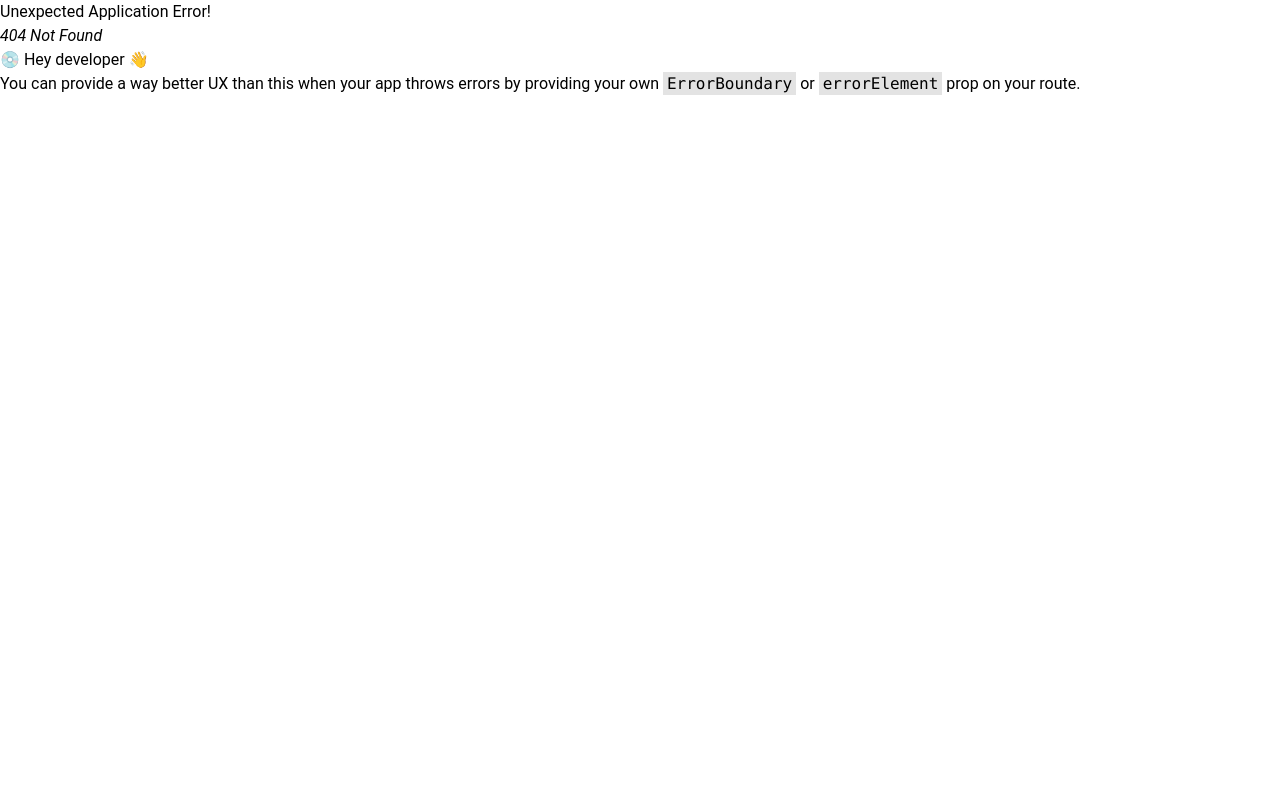
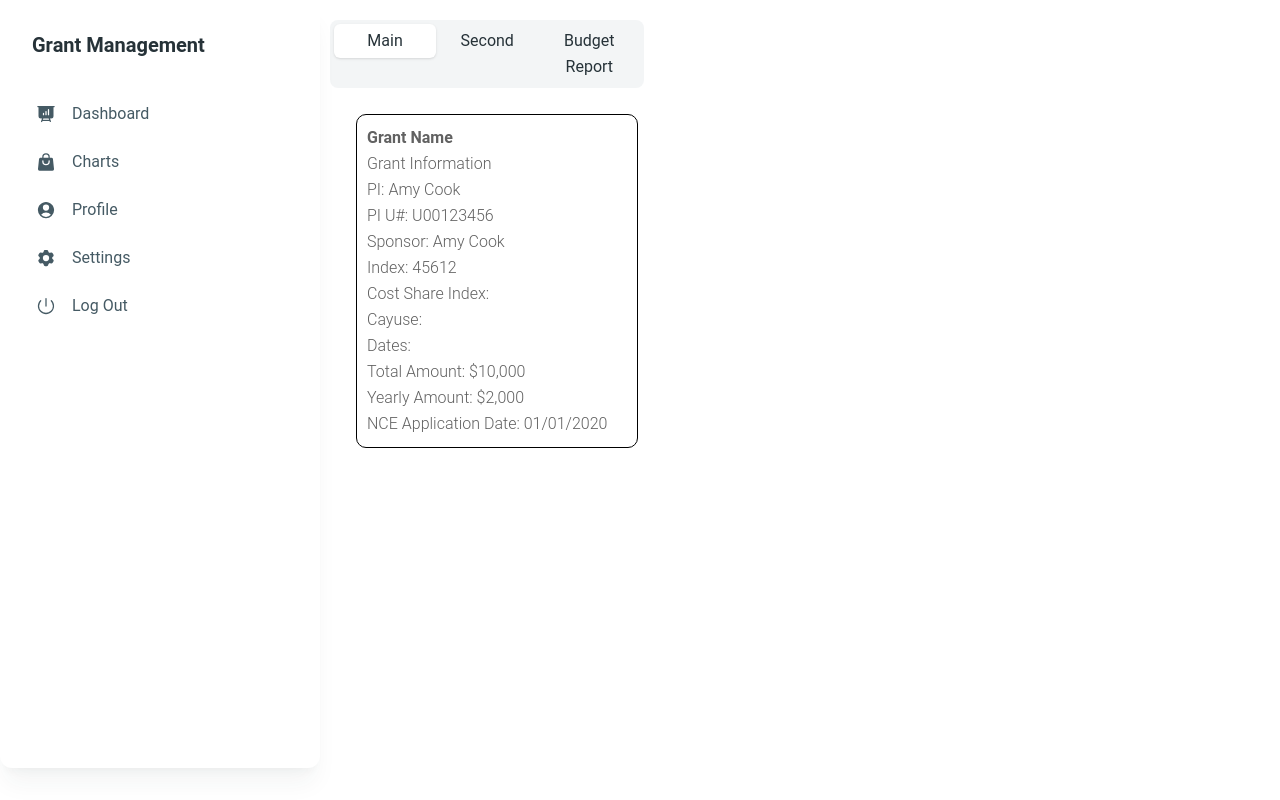
Before and after one commit to DaronAdams/grant-monitor, a React (Create React App) app in the folder frontend/: page /grant-show in a window 1280 px wide. Before the commit this address had no page. Built offline with nearby package versions, Linux system fonts and the light colour scheme.

Commit message:
Created GrantShow page  added Tabs component and populated with garbage data until API calls are functional

```diff
--- a/frontend/package.json
+++ b/frontend/package.json
@@ -30,6 +30,7 @@
     "react-dom": "^18.2.0",
     "react-router-dom": "^6.15.0",
     "react-scripts": "5.0.1",
+    "react-tabs": "^6.0.2",
     "react-toastify": "^9.1.3",
     "styled-components": "^5.3.11",
     "typescript": "^4.9.5",
--- a/frontend/src/App.tsx
+++ b/frontend/src/App.tsx
@@ -8,6 +8,7 @@ import Login from './pages/Login';
 import Register from './pages/Register';
 import Test from './pages/Test';
 import TestChart from './pages/TestChart';
+import GrantShowPage from './pages/GrantShow';
 
 
 const router = createBrowserRouter([
@@ -32,6 +33,10 @@ const router = createBrowserRouter([
     path:'/testchart',
     element: <TestChart />,
   },
+  {
+    path:'/grant-show',
+    element: <GrantShowPage />,
+  },
 
 ]);
 
--- /dev/null
+++ b/frontend/src/components/Tabs.tsx
@@ -0,0 +1,127 @@
+import {
+  Tabs,
+  TabsHeader,
+  TabsBody,
+  Tab,
+  TabPanel,
+} from '@material-tailwind/react';
+import React, {useState} from 'react';
+
+function MainTabContent() {
+  return(
+    <div style={{
+      width:'100%',
+      height:'100%',
+      padding:'10px',
+      border:'1px solid black',
+      borderRadius:'10px',
+      margin:'10px',
+    }}>
+      <h1 className="font-semibold">Grant Name</h1>
+
+      <div>Grant Information
+
+        <p>PI: Amy Cook</p>
+        <p>PI U#: U00123456</p>
+        <p>Sponsor: Amy Cook</p>
+        <p>Index: 45612</p>
+        <p>Cost Share Index:</p>
+        <p>Cayuse:</p>
+        <p>Dates:</p>
+        <p>Total Amount: $10,000</p>
+        <p>Yearly Amount: $2,000</p>
+        <p>NCE Application Date: 01/01/2020</p>
+
+        <div>
+
+        </div>
+
+      </div>
+    </div>
+
+  )
+}
+
+function SecondTabContent() {
+  return(
+    <div>
+        Second tab content
+    </div>
+  )
+}
+
+function BudgetReportTabContent() {
+  return(
+    <div>
+        Budget report tab content
+    </div>
+  )
+}
+
+export function TabsDefault() {
+  const [activeTab, setActiveTab] = useState('Main');
+  // create data for the tabs
+  const data = [
+    {
+      label: 'Main',
+      value: 'Main',
+      desc: 'This is the main tab',
+    },
+    {
+      label: 'Second',
+      value: 'Second',
+      desc: 'This is the second tab',
+    },
+    {
+      label: 'Budget Report',
+      value: 'Budget Report',
+      desc: 'Budget report for a specific grant',
+    },
+  ];
+
+  //   const renderTabContent = () => {
+  //     switch (activeTab) {
+  //       case 'Main':
+  //         return <MainTabContent />;
+  //       case 'Second':
+  //         return <SecondTabContent />;
+  //       case 'Budget Report':
+  //         return <BudgetReportTabContent />;
+  //       default:
+  //         return null;
+  //     }
+  //   };
+
+  return (
+    <div style={{
+      padding:'10px',
+      marginTop:'10px',
+    }}>
+      <Tabs value={activeTab} setValue={setActiveTab}>
+        <TabsHeader>
+          {data.map(({label, value}) => (
+            <Tab key={value} value={value}>
+              {label}
+            </Tab>
+          ))}
+        </TabsHeader>
+        <TabsBody
+          animate={{
+            initial: {x: 250},
+            mount: {x: 0},
+            unmount: {x: 250},
+          }}>
+          {data.map(({value}) => (
+            <TabPanel key={value} value={value}>
+              <>
+                {value === 'Main' && <MainTabContent />}
+                {value === 'Second' && <SecondTabContent />}
+                {value === 'Budget Report' && <BudgetReportTabContent />}
+              </>
+            </TabPanel>
+          ))}
+        </TabsBody>
+      </Tabs>
+    </div>
+  );
+}
--- /dev/null
+++ b/frontend/src/pages/GrantShow.tsx
@@ -0,0 +1,23 @@
+import { HomePageSidebar } from '../components/Sidebar';
+import { useAuth } from '../hooks/context/authContext';
+import { TabsDefault } from '../components/Tabs';
+
+const GrantShowPage = () => {
+  const { user } = useAuth();
+
+  return (
+    <>
+      <div className="flex flex-row">
+        <HomePageSidebar />
+        <div className="flex flex-col">
+          <TabsDefault />
+
+        </div>
+      </div>
+    </>
+
+
+  );
+}
+
+export default GrantShowPage;
```
Also changed, not shown: 1 other file (tests, documents, lock files or other folders).
